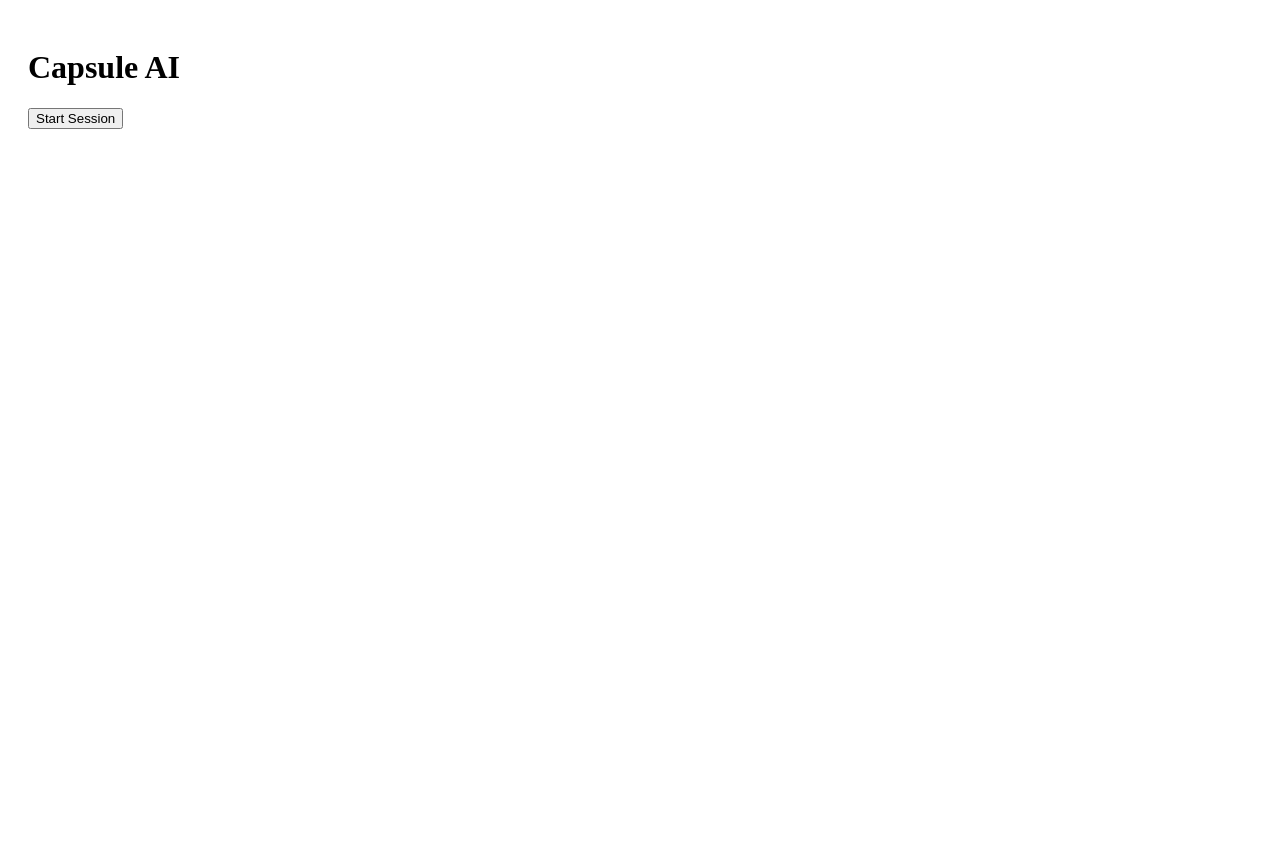
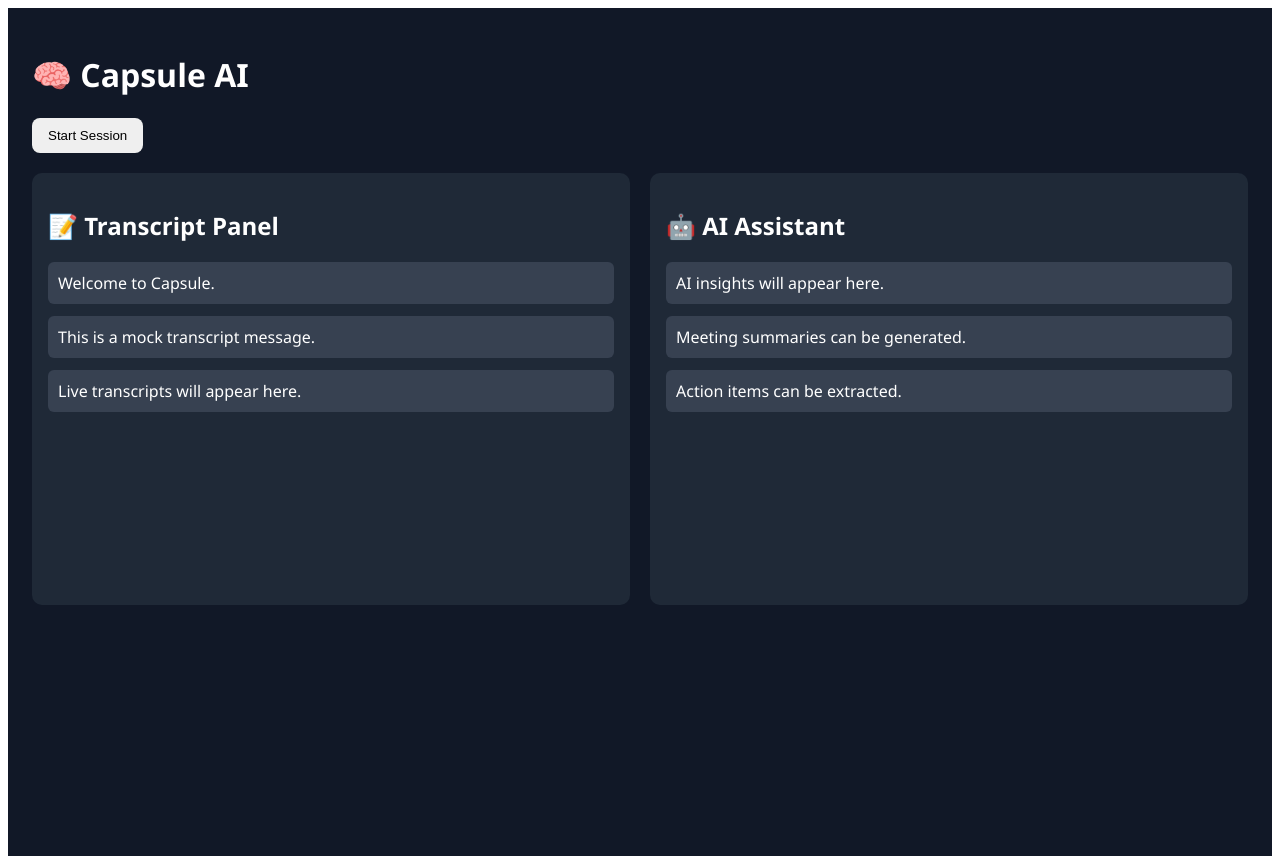
Before and after one commit to Princegautam007/meeting-assistant, a React (Vite) app: page / in a window 1280 px wide. Before the commit the page ends 800 px from the top, so only its background shows below. Built offline with nearby package versions, Linux system fonts and the light colour scheme.

Commit message:
Added dashboard UI with timer transcript and AI panels

```diff
--- a/src/renderer/App.tsx
+++ b/src/renderer/App.tsx
@@ -1,4 +1,4 @@
-import { useState } from "react";
+import { useEffect, useState } from "react";
 
 interface Session {
   id: string;
@@ -8,34 +8,147 @@ interface Session {
 
 function App() {
   const [session, setSession] = useState<Session | null>(null);
+  const [duration, setDuration] = useState("00:00");
+
+  const [transcripts] = useState([
+    "Welcome to Capsule.",
+    "This is a mock transcript message.",
+    "Live transcripts will appear here."
+  ]);
+
+  const [responses] = useState([
+    "AI insights will appear here.",
+    "Meeting summaries can be generated.",
+    "Action items can be extracted."
+  ]);
 
   async function handleStart() {
     const result = await window.capsule.startSession();
     setSession(result);
   }
 
+  useEffect(() => {
+    if (!session) return;
+
+    const timer = setInterval(() => {
+      const elapsed = Math.floor(
+        (Date.now() - session.startTime) / 1000
+      );
+
+      const mins = String(Math.floor(elapsed / 60)).padStart(2, "0");
+      const secs = String(elapsed % 60).padStart(2, "0");
+
+      setDuration(`${mins}:${secs}`);
+    }, 1000);
+
+    return () => clearInterval(timer);
+  }, [session]);
+
   return (
-    <div style={{ padding: 20 }}>
-      <h1>Capsule AI</h1>
+    <div
+      style={{
+        background: "#111827",
+        color: "white",
+        minHeight: "100vh",
+        padding: "24px",
+        fontFamily: "Segoe UI"
+      }}
+    >
+      <h1>🧠 Capsule AI</h1>
 
-      <button onClick={handleStart}>
+      <button
+        onClick={handleStart}
+        style={{
+          padding: "10px 16px",
+          borderRadius: 8,
+          border: "none",
+          cursor: "pointer"
+        }}
+      >
         {session ? "Running..." : "Start Session"}
       </button>
 
       {session && (
-        <div style={{ marginTop: 20 }}>
-          <h3>Session Active</h3>
+        <div
+          style={{
+            marginTop: 20,
+            padding: 16,
+            background: "#1f2937",
+            borderRadius: 10
+          }}
+        >
+          <h3>🟢 Session Active</h3>
 
           <p>
             <strong>ID:</strong> {session.id}
           </p>
 
           <p>
-            <strong>Started:</strong>{" "}
-            {new Date(session.startTime).toLocaleTimeString()}
+            <strong>Duration:</strong> {duration}
           </p>
         </div>
       )}
+
+      <div
+        style={{
+          display: "grid",
+          gridTemplateColumns: "1fr 1fr",
+          gap: 20,
+          marginTop: 20
+        }}
+      >
+        <div
+          style={{
+            background: "#1f2937",
+            borderRadius: 10,
+            padding: 16,
+            height: 400,
+            overflowY: "auto"
+          }}
+        >
+          <h2>📝 Transcript Panel</h2>
+
+          {transcripts.map((line, index) => (
+            <div
+              key={index}
+              style={{
+                marginBottom: 12,
+                padding: 10,
+                background: "#374151",
+                borderRadius: 6
+              }}
+            >
+              {line}
+            </div>
+          ))}
+        </div>
+
+        <div
+          style={{
+            background: "#1f2937",
+            borderRadius: 10,
+            padding: 16,
+            height: 400,
+            overflowY: "auto"
+          }}
+        >
+          <h2>🤖 AI Assistant</h2>
+
+          {responses.map((line, index) => (
+            <div
+              key={index}
+              style={{
+                marginBottom: 12,
+                padding: 10,
+                background: "#374151",
+                borderRadius: 6
+              }}
+            >
+              {line}
+            </div>
+          ))}
+        </div>
+      </div>
     </div>
   );
 }
```
